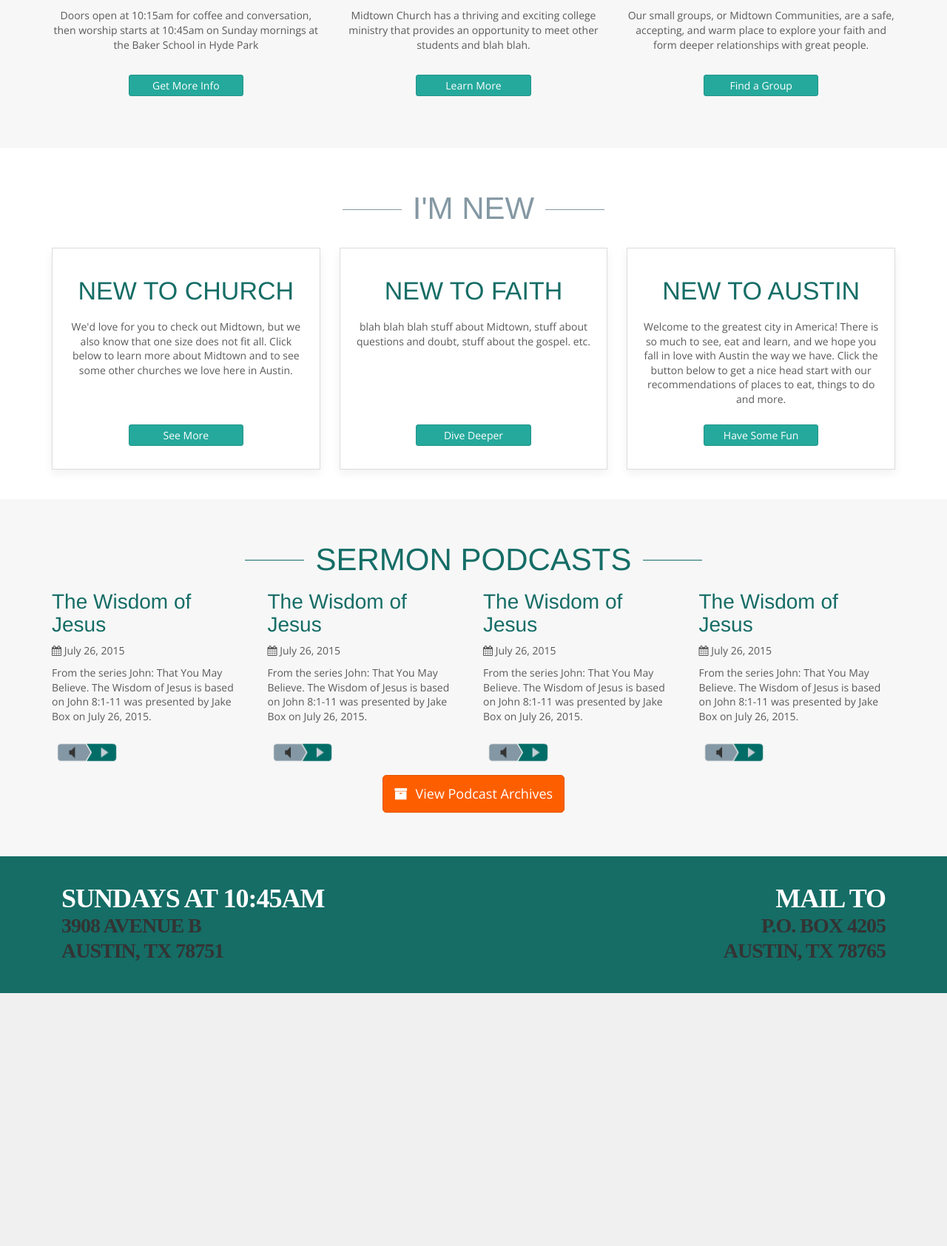
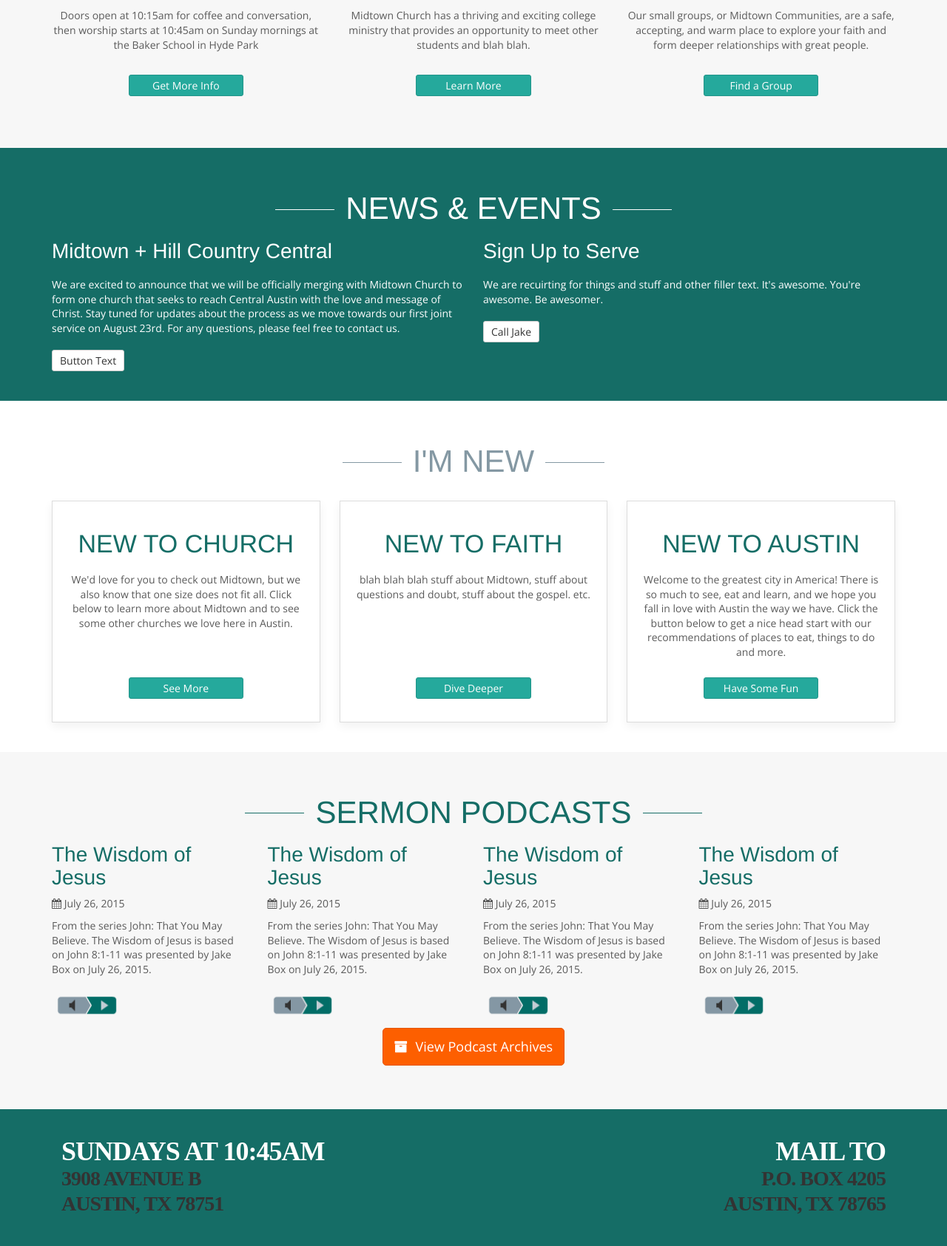
Before and after one commit to internetjason/midtownaustin, a PHP site: page / in a window 1280 px wide. Shown: the part 1113-2798 px from the top of the page at 74% size. Before the commit the page ends 2456 px from the top, so only its background shows below. Run offline with PHP 8.4, Linux system fonts and the light colour scheme; some libraries are stand-ins or nearby versions; some web fonts are replaced.

Commit message:
added News & Events and class for dark background section

```diff
--- a/css/style.css
+++ b/css/style.css
@@ -52,7 +52,7 @@ h1, h2, h3 {
 /* Heading Line Colors */
 .hl-1:before, .hl-1:after { background: #8498A3; }
 .hl-2:before, .hl-2:after { background: #156D66; }
-.hl-3:before, .hl-3:after { background: #00A89D; }
+.hl-3:before, .hl-3:after { background: #fff; }
 
 .shadow-text  {
     -moz-text-shadow: 1px 1px 0px #fff, 1px 2px 1px #333;
@@ -67,6 +67,15 @@ h1, h2, h3 {
 
 .bg-light-gray {
     background-color: #f7f7f7;
+}
+
+.bg-dark-teal {
+    background-color: #156D66;
+    color: #fff;
+}
+.bg-dark-teal h2, .bg-dark-teal h3,
+.bg-dark-teal h4, .bg-dark-teal h5 {
+    color:white;
 }
 
 .get-connected > .col-sm-4 {
--- a/index.html
+++ b/index.html
@@ -158,6 +158,26 @@
             </div>
         </section>
 
+        <section id="news" class="bg-dark-teal">
+            <div class="container">
+                <div class="row">
+                    <div class="col-sm-12 text-center">
+                        <h2 class="h-lines hl-3">News &amp; Events</h2>
+                    </div>
+                    <div class="col-sm-6">
+                        <h4>Midtown + Hill Country Central</h4>
+                        <p>We are excited to announce that we will be officially merging with Midtown Church to form one church that seeks to reach Central Austin with the love and message of Christ. Stay tuned for updates about the process as we move towards our first joint service on August 23rd. For any questions, please feel free to contact us.</p>
+                        <button type="button" class="btn btn-default">Button Text</button>
+                    </div>
+                    <div class="col-sm-6">
+                        <h4>Sign Up to Serve</h4>
+                        <p>We are recuirting for things and stuff and other filler text. It's awesome. You're awesome. Be awesomer.</p>
+                        <button type="button" class="btn btn-default">Call Jake</button>
+                    </div>
+                </div>
+            </div>
+        </section>
+
         <section id="new">
             <div class="container">
                 <div class="row">
```
